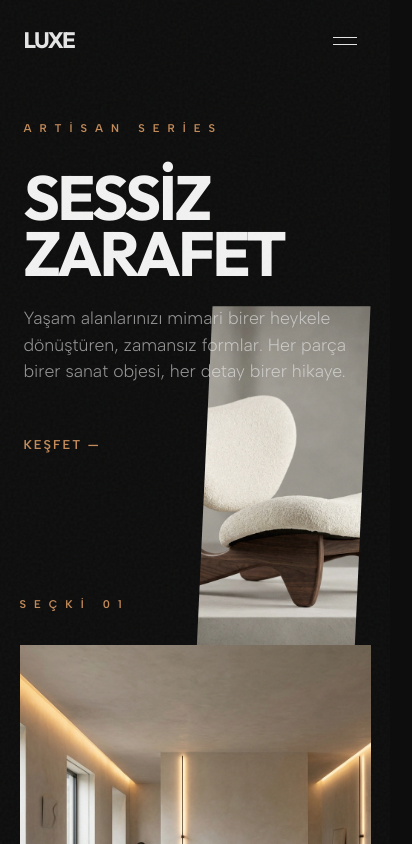
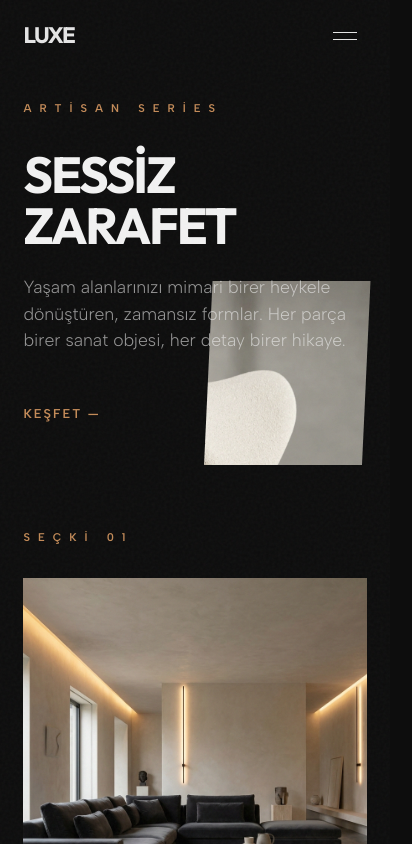
Before and after one commit to batug46/mobilya, a Next.js app: page / in a window 390 px wide. Shown: the top 844 px of the page, 412 px wide, since content can reach past the window. Built offline with nearby package versions, Linux system fonts and the light colour scheme.

Commit message:
Fix: Ultimate mobile overflow resolution by reducing heading sizes and removing inline styles

```diff
--- a/src/app/aydinlatma/page.js
+++ b/src/app/aydinlatma/page.js
@@ -50,7 +50,7 @@ export default function Aydınlatma() {
             <main>
                 <section style={{ paddingTop: '15rem' }}>
                     <span className="section-tag reveal active">Katalog</span>
-                    <h1 className="reveal active" style={{ fontFamily: 'var(--font-heading)', fontSize: '5rem', marginBottom: '2rem' }}>AYDINLATMA</h1>
+                    <h1 className="reveal active" style={{ fontFamily: 'var(--font-heading)', marginBottom: '2rem' }}>AYDINLATMA</h1>
                     <p className="reveal active" style={{ maxWidth: '600px', color: 'var(--text-secondary)', marginBottom: '5rem' }}>
                         Işığın mimari formu. Mekanı sadece aydınlatmakla kalmayan, aynı zamanda birer heykel gibi konumlanan aydınlatma objelerimizle tanışın.
                     </p>
--- a/src/app/depolama/page.js
+++ b/src/app/depolama/page.js
@@ -51,7 +51,7 @@ export default function Depolama() {
             <main>
                 <section style={{ paddingTop: '15rem' }}>
                     <span className="section-tag reveal active">Katalog</span>
-                    <h1 className="reveal active" style={{ fontFamily: 'var(--font-heading)', fontSize: '5rem', marginBottom: '2rem' }}>DEPOLAMA</h1>
+                    <h1 className="reveal active" style={{ fontFamily: 'var(--font-heading)', marginBottom: '2rem' }}>DEPOLAMA</h1>
                     <p className="reveal active" style={{ maxWidth: '600px', color: 'var(--text-secondary)', marginBottom: '5rem' }}>
                         Düzenin estetiği. Eşyalarınızı saklarken mekanın ruhunu koruyan, temiz hatlara sahip depolama ünitelerimiz ve kabinetlerimiz.
                     </p>
--- a/src/app/globals.css
+++ b/src/app/globals.css
@@ -21,11 +21,17 @@
   box-sizing: border-box;
 }
 
+html,
+body {
+  overflow-x: hidden !important;
+  width: 100%;
+  position: relative;
+}
+
 body {
   background-color: var(--bg-primary);
   color: var(--text-primary);
   font-family: var(--font-body);
-  overflow-x: hidden;
   line-height: 1.5;
   -webkit-font-smoothing: antialiased;
 }
@@ -619,8 +625,29 @@ footer {
 }
 
 @media (max-width: 480px) {
+
+  html,
+  body {
+    width: 100vw;
+    overflow-x: hidden;
+  }
+
+  section {
+    padding: 4rem 6%;
+    width: 100%;
+    overflow: hidden;
+  }
+
+  h1,
+  h2,
+  h3 {
+    word-wrap: break-word;
+    overflow-wrap: break-word;
+    hyphens: auto;
+  }
+
   nav {
-    padding: 1.5rem 6%;
+    padding: 1.2rem 6%;
     background: transparent;
     backdrop-filter: none;
   }
@@ -639,14 +666,24 @@ footer {
   }
 
   .hero {
-    padding: 120px 6% 60px;
+    padding: 100px 6% 40px;
     height: auto;
     min-height: auto;
+    width: 100%;
+    overflow: hidden;
   }
 
   .hero h1 {
-    font-size: 16vw;
+    font-size: 13vw;
+    /* Reduced from 16vw */
     margin-bottom: 1.5rem;
+    line-height: 1;
+  }
+
+  section h2 {
+    font-size: 10vw !important;
+    /* Force smaller size for philosophy/contact titles */
+    line-height: 1.1;
   }
 
   .hero-visual {
--- a/src/app/oturma-grubu/page.js
+++ b/src/app/oturma-grubu/page.js
@@ -52,7 +52,7 @@ export default function OturmaGrubu() {
             <main>
                 <section style={{ paddingTop: '15rem' }}>
                     <span className="section-tag reveal active">Katalog</span>
-                    <h1 className="reveal active" style={{ fontFamily: 'var(--font-heading)', fontSize: '5rem', marginBottom: '2rem' }}>OTURMA GRUBU</h1>
+                    <h1 className="reveal active" style={{ fontFamily: 'var(--font-heading)', marginBottom: '2rem' }}>OTURMA GRUBU</h1>
                     <p className="reveal active" style={{ maxWidth: '600px', color: 'var(--text-secondary)', marginBottom: '5rem' }}>
                         Konforun en saf hali. Heykelsi formlar ve dokulu kumaşların birleşimiyle tasarlanan oturma ünitelerimiz, yaşam alanınızın merkezine sessiz bir otorite katar.
                     </p>
--- a/src/app/page.js
+++ b/src/app/page.js
@@ -148,7 +148,7 @@ export default function Home() {
         <section id="felsefe" style={{ background: 'var(--bg-secondary)' }}>
           <div style={{ maxWidth: '800px' }}>
             <span className="section-tag reveal">Vizyon</span>
-            <h2 className="reveal" style={{ fontFamily: 'var(--font-heading)', fontSize: '4rem', marginBottom: '2rem' }}>NESNELERİN RUHU</h2>
+            <h2 className="reveal" style={{ fontFamily: 'var(--font-heading)', marginBottom: '2rem' }}>NESNELERİN RUHU</h2>
             <p className="reveal" style={{ fontSize: '1.5rem', lineHeight: 1.6, fontWeight: 300, marginBottom: '2rem' }}>
               Modernizm sadece bir akım değil, bir arınma sürecidir.
               LUXE, fazlalıklardan kurtulmuş, özüne odaklanmış ve bulunduğu mekana karakter katan objeler tasarlar.
@@ -167,7 +167,7 @@ export default function Home() {
           <div className="contact-container">
             <div className="contact-text">
               <span className="section-tag reveal">İletişim</span>
-              <h2 className="reveal" style={{ fontFamily: 'var(--font-heading)', fontSize: '4rem', marginBottom: '2rem' }}>BİRLİKTE<br />ÜRETELİM</h2>
+              <h2 className="reveal" style={{ fontFamily: 'var(--font-heading)', marginBottom: '2rem' }}>BİRLİKTE<br />ÜRETELİM</h2>
               <p className="reveal" style={{ marginBottom: '3rem', color: 'var(--text-secondary)' }}>
                 Özel projeleriniz ve mimari danışmanlık talepleriniz için bize ulaşın.
                 Showroom randevusu alarak koleksiyonumuzu yakından inceleyebilirsiniz.
--- a/src/app/yemek-odasi/page.js
+++ b/src/app/yemek-odasi/page.js
@@ -50,7 +50,7 @@ export default function YemekOdasi() {
             <main>
                 <section style={{ paddingTop: '15rem' }}>
                     <span className="section-tag reveal active">Katalog</span>
-                    <h1 className="reveal active" style={{ fontFamily: 'var(--font-heading)', fontSize: '5rem', marginBottom: '2rem' }}>YEMEK ODASI</h1>
+                    <h1 className="reveal active" style={{ fontFamily: 'var(--font-heading)', marginBottom: '2rem' }}>YEMEK ODASI</h1>
                     <p className="reveal active" style={{ maxWidth: '600px', color: 'var(--text-secondary)', marginBottom: '5rem' }}>
                         Diyalogların merkez noktası. Doğal taş ve camın şeffaflığıyla şekillenen yemek masalarımız, minimalist estetiği fonksiyonellikle buluşturur.
                     </p>
```
